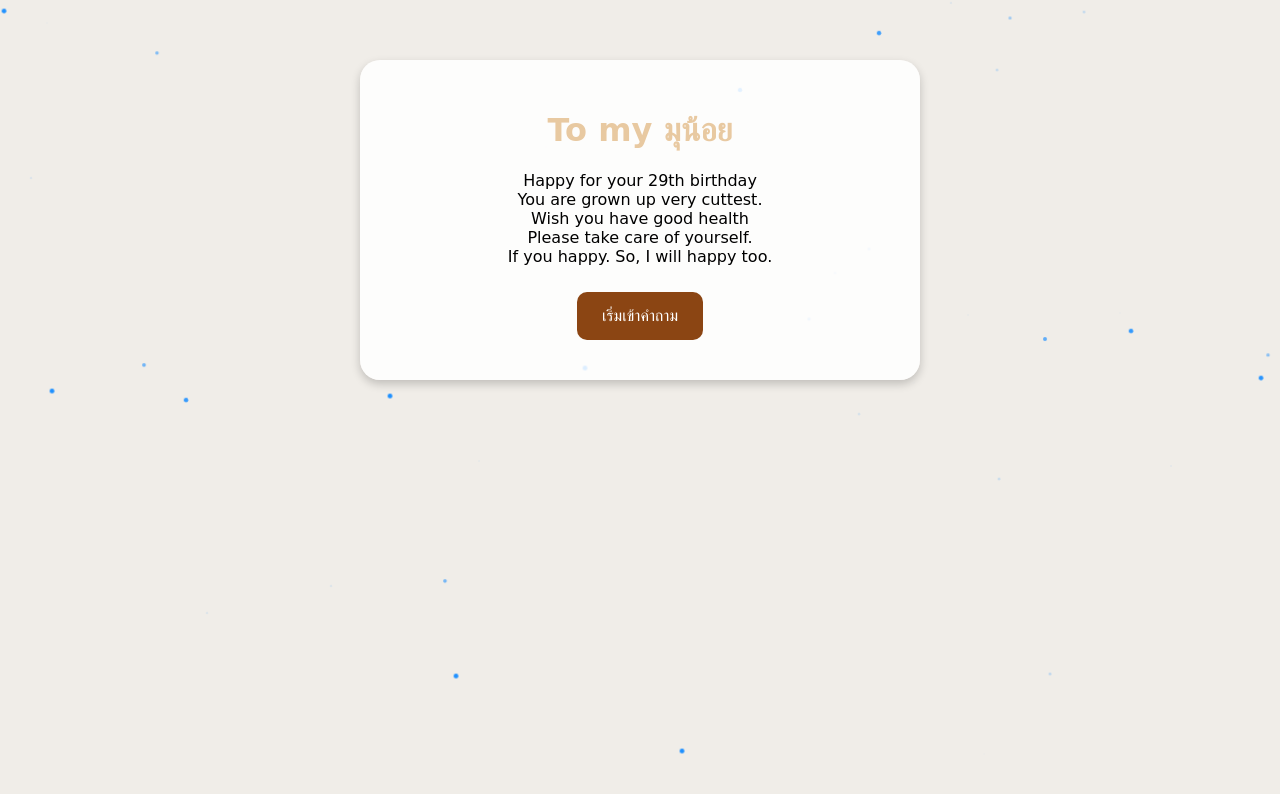
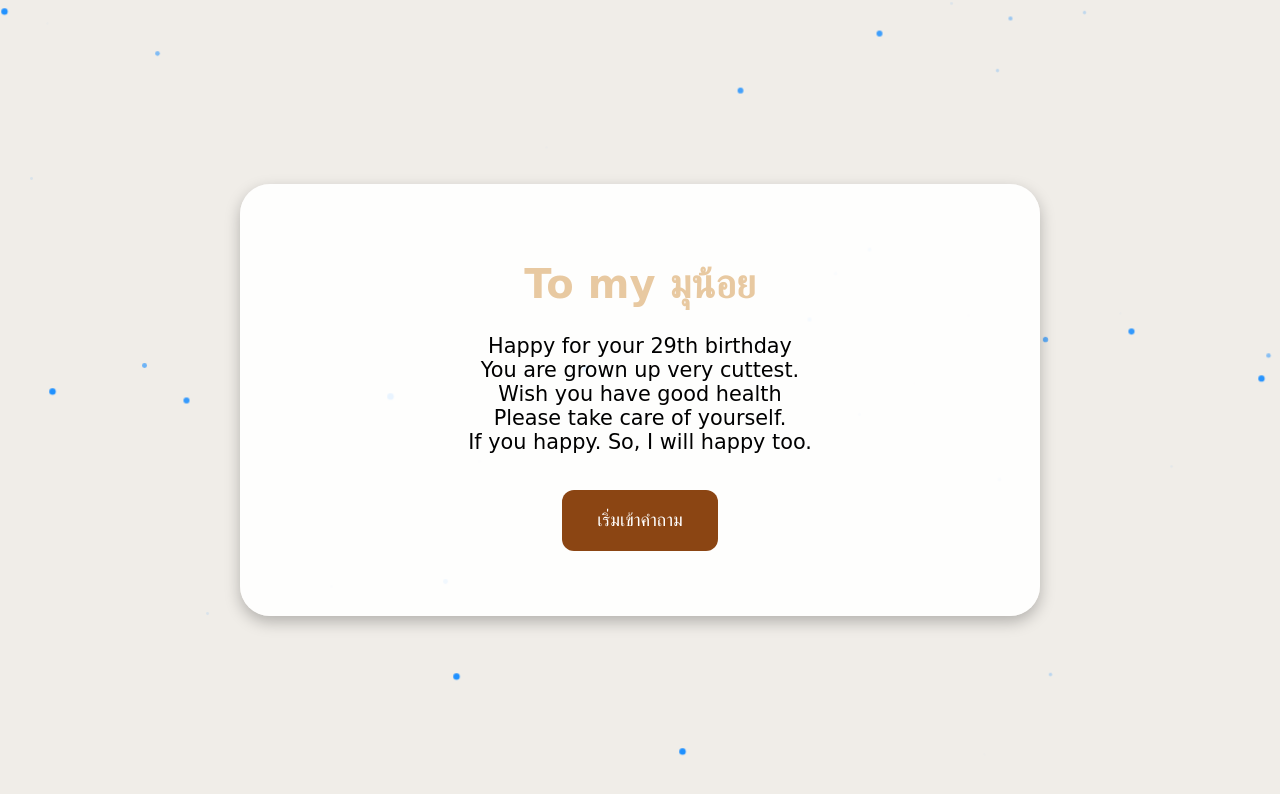
Before and after one commit to waiwaiboom05-cyber/mini-game-hbd-01, a plain HTML site: page index.html in a window 1280 px wide. Drawn offline with Linux system fonts and the light colour scheme.

Commit message:
Update index.html

```diff
--- a/index.html
+++ b/index.html
@@ -11,17 +11,20 @@
             margin: 0;
             padding: 0;
             overflow: hidden;
+            display: flex;
+            justify-content: center;
+            align-items: center;
+            height: 100vh; /* จัดให้อยู่ตรงกลางแนวตั้ง */
         }
 
         .page {
             display: none;
-      background-color: rgba(255,255,255,0.85);
-      border-radius: 20px;
-      box-shadow: 0 4px 10px rgba(0,0,0,0.2);
-      padding: 30px;
-      margin: 60px auto;
-      width: 80%;
-      max-width: 500px;
+            background-color: rgba(255,255,255,0.9);
+            border-radius: 30px;
+            box-shadow: 0 6px 15px rgba(0,0,0,0.25);
+            padding: 50px;
+            width: 90%;
+            max-width: 700px; /* ทำให้ใหญ่ขึ้น */
             transition: opacity 0.5s ease;
             position: relative;
             z-index: 2;
@@ -34,30 +37,31 @@
 
         h1 {
             color: #E8C9A1; /* Soft Gold */
+            font-size: 2.5em;
         }
 
         button {
-      margin: 10px;
-      padding: 15px 25px;
-      font-size: 16px;
+            margin: 15px;
+            padding: 20px 35px;
+            font-size: 18px;
             border: none;
-      border-radius: 10px;
+            border-radius: 12px;
             cursor: pointer;
             transition: 0.3s;
             color: #fff;
         }
 
-    .green { background:#2E8B57; } /* เขียวเข้ม */
-    .red { background:#B22222; }   /* แดงเข้ม */
-    .next { background:#8B4513; }  /* น้ำตาลเข้ม */
+        .green { background: #2E8B57; }
+        .red { background: #B22222; }
+        .next { background: #8B4513; }
 
-    button:hover { transform: scale(1.05); }
+        button:hover { transform: scale(1.1); }
 
         /* เอฟเฟกต์ประกายแสงสีน้ำเงิน */
         .sparkle {
             position: absolute;
-      width: 4px;
-      height: 4px;
+            width: 5px;
+            height: 5px;
             background: #1E90FF; /* DodgerBlue */
             border-radius: 50%;
             animation: twinkle 2s infinite;
@@ -66,33 +70,33 @@
 
         @keyframes twinkle {
             0%, 100% { opacity: 0; transform: scale(0.5); }
-      50% { opacity: 1; transform: scale(1.2); }
+            50% { opacity: 1; transform: scale(1.3); }
         }
 
         /* เอฟเฟกต์หัวใจ */
         .heart {
             position: fixed;
-      font-size: 24px;
+            font-size: 28px;
             color: red;
-      animation: floatUp 3s ease-out forwards;
+            animation: floatUp 4s ease-out forwards;
             pointer-events: none;
         }
 
         /* เอฟเฟกต์โลโก้ Chelsea */
         .logo {
             position: fixed;
-      width: 30px;
-      height: 30px;
+            width: 40px;
+            height: 40px;
             background-image: url('https://upload.wikimedia.org/wikipedia/en/c/cc/Chelsea_FC.svg');
             background-size: contain;
             background-repeat: no-repeat;
-      animation: floatUp 3s ease-out forwards;
+            animation: floatUp 4s ease-out forwards;
             pointer-events: none;
         }
 
         @keyframes floatUp {
             0% { transform: translateY(0); opacity: 1; }
-      100% { transform: translateY(-150px); opacity: 0; }
+            100% { transform: translateY(-50vh); opacity: 0; } /* ลอยขึ้นไปถึงกลางจอ */
         }
     </style>
 </head>
@@ -101,7 +105,7 @@
     <!-- หน้าแรก -->
     <div id="page1" class="page active">
         <h1>To my มุน้อย</h1>
-    <p>
+        <p style="font-size: 1.3em;">
             Happy for your 29th birthday<br>
             You are grown up very cuttest.<br>
             Wish you have good health<br>
@@ -144,13 +148,13 @@
     <script>
         function startGame() {
             goTo('q1');
-      showEffects(); // แสดงหัวใจ+โลโก้ Chelsea
+            showEffects();
         }
 
         function goTo(pageId) {
             document.querySelectorAll('.page').forEach(el => el.classList.remove('active'));
             document.getElementById(pageId).classList.add('active');
-      showEffects(); // แสดงหัวใจ+โลโก้ Chelsea ทุกครั้งที่เปลี่ยนหน้า
+            showEffects();
         }
 
         // สร้างประกายแสงระยิบระยับสีน้ำเงิน
@@ -163,7 +167,7 @@
             document.body.appendChild(sparkle);
         }
 
-    // ฟังก์ชันหัวใจ+โลโก้ Chelsea ลอย
+        // ฟังก์ชันหัวใจ+โลโก้ Chelsea ลอยขึ้นถึงกลางจอ
         function showEffects() {
             for (let i = 0; i < 6; i++) {
                 const heart = document.createElement("div");
@@ -173,7 +177,7 @@
                 heart.style.top = (window.innerHeight - 50) + "px";
                 heart.style.animationDelay = (Math.random() * 1) + "s";
                 document.body.appendChild(heart);
-        setTimeout(() => heart.remove(), 3000);
+                setTimeout(() => heart.remove(), 4000);
             }
             for (let i = 0; i < 4; i++) {
                 const logo = document.createElement("div");
@@ -182,7 +186,7 @@
                 logo.style.top = (window.innerHeight - 50) + "px";
                 logo.style.animationDelay = (Math.random() * 1) + "s";
                 document.body.appendChild(logo);
-        setTimeout(() => logo.remove(), 3000);
+                setTimeout(() => logo.remove(), 4000);
             }
         }
     </script>
```
Lines whose indentation alone changed are shown as unchanged.
